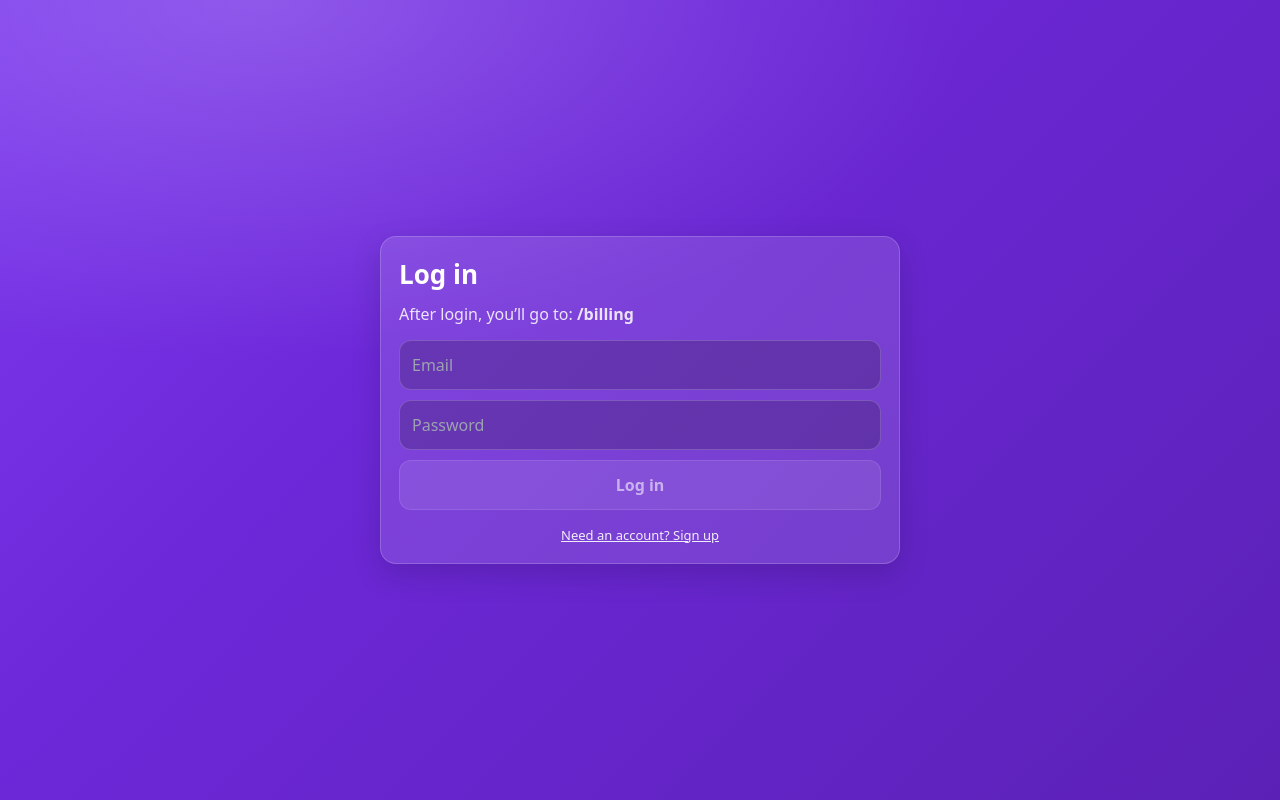
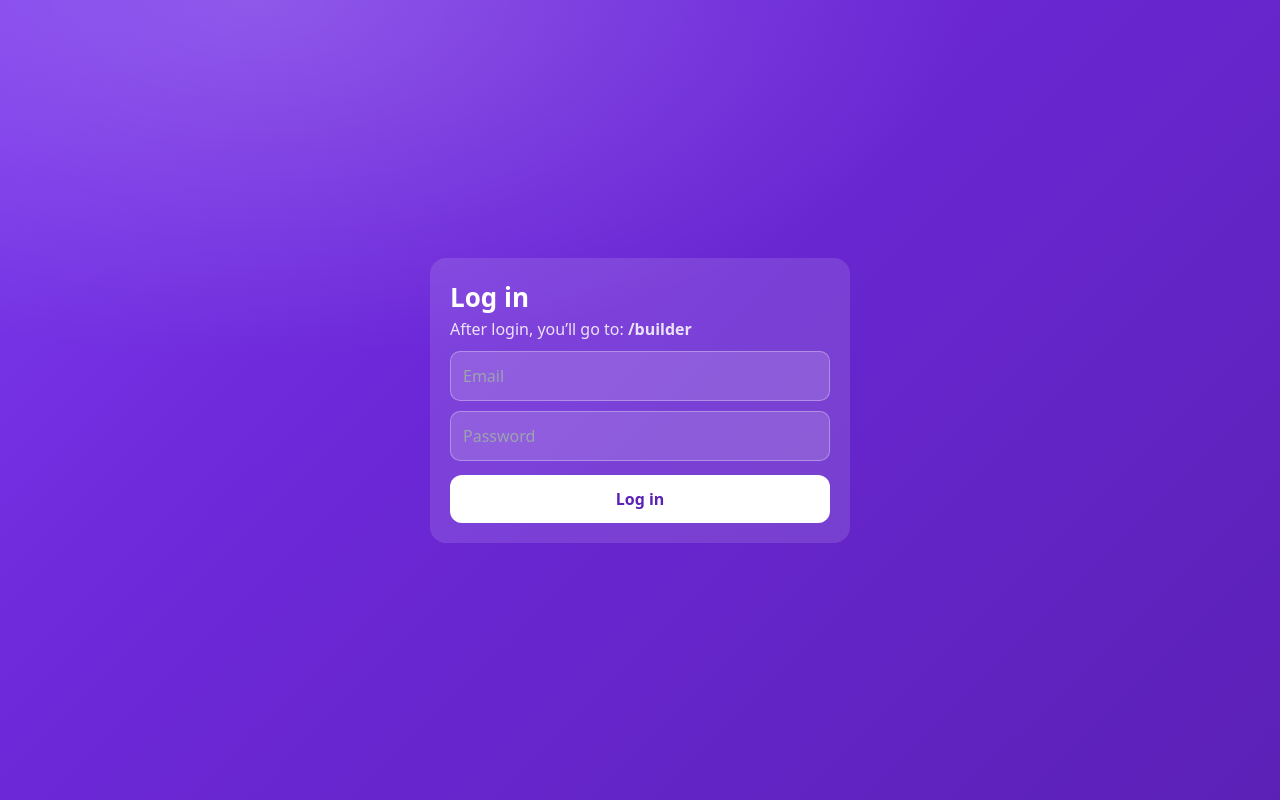
Before and after one commit to blin1124/forgesite, a Next.js app: page /login in a window 1280 px wide. Built offline with nearby package versions, Linux system fonts and the light colour scheme; no server answers.

Commit message:
Refactor LoginClient component
Refactor login component to improve functionality and UI.

```diff
--- a/app/login/Client.tsx
+++ b/app/login/Client.tsx
@@ -1,44 +1,63 @@
 "use client";
 
-import { useMemo, useState } from "react";
+import { useEffect, useState } from "react";
 import { useRouter, useSearchParams } from "next/navigation";
 import { createClient } from "@supabase/supabase-js";
 
 function getSupabase() {
-  const url = process.env.NEXT_PUBLIC_SUPABASE_URL || "";
-  const anon = process.env.NEXT_PUBLIC_SUPABASE_ANON_KEY || "";
-  if (!url || !anon) throw new Error("Missing NEXT_PUBLIC_SUPABASE_URL or NEXT_PUBLIC_SUPABASE_ANON_KEY");
+  const url = process.env.NEXT_PUBLIC_SUPABASE_URL!;
+  const anon = process.env.NEXT_PUBLIC_SUPABASE_ANON_KEY!;
   return createClient(url, anon);
 }
 
 export default function LoginClient() {
   const router = useRouter();
-  const sp = useSearchParams();
+  const search = useSearchParams();
 
-  // ✅ DEFAULT to billing (so customers always pay first)
-  const next = useMemo(() => sp.get("next") || "/billing", [sp]);
+  const next = search.get("next") || "/builder";
 
   const [email, setEmail] = useState("");
   const [password, setPassword] = useState("");
-  const [busy, setBusy] = useState(false);
-  const [error, setError] = useState("");
+  const [msg, setMsg] = useState("");
+  const [loading, setLoading] = useState(false);
 
-  async function onLogin() {
-    setError("");
-    setBusy(true);
+  // ✅ If already logged in, redirect immediately
+  useEffect(() => {
+    const check = async () => {
+      const supabase = getSupabase();
+      const { data } = await supabase.auth.getSession();
+      if (data?.session) {
+        router.replace(next);
+      }
+    };
+    check();
+  }, [router, next]);
+
+  async function login() {
+    setLoading(true);
+    setMsg("");
+
     try {
       const supabase = getSupabase();
+
       const { error } = await supabase.auth.signInWithPassword({
-        email: email.trim(),
+        email,
         password,
       });
-      if (error) throw new Error(error.message);
 
-      router.push(next);
-    } catch (e: any) {
-      setError(e?.message || "Login failed");
+      if (error) {
+        setMsg(error.message);
+        return;
+      }
+
+      // ✅ IMPORTANT: wait for cookie write
+      await new Promise((r) => setTimeout(r, 200));
+
+      router.replace(next);
+    } catch {
+      setMsg("Login failed");
     } finally {
-      setBusy(false);
+      setLoading(false);
     }
   }
 
@@ -52,95 +71,63 @@ export default function LoginClient() {
         color: "white",
         background:
           "radial-gradient(1200px 600px at 20% 0%, rgba(255,255,255,0.18), transparent 60%), linear-gradient(135deg, rgb(124,58,237) 0%, rgb(109,40,217) 35%, rgb(91,33,182) 100%)",
-        fontFamily:
-          'ui-sans-serif, system-ui, -apple-system, Segoe UI, Roboto, Helvetica, Arial, "Apple Color Emoji", "Segoe UI Emoji"',
       }}
     >
       <div
         style={{
-          width: "min(520px, 92vw)",
+          width: 420,
           background: "rgba(255,255,255,0.12)",
-          border: "1px solid rgba(255,255,255,0.18)",
           borderRadius: 16,
-          padding: 18,
-          boxShadow: "0 10px 30px rgba(0,0,0,0.15)",
+          padding: 20,
         }}
       >
-        <h1 style={{ margin: 0, fontSize: 26, fontWeight: 900 }}>Log in</h1>
-        <p style={{ marginTop: 8, opacity: 0.85 }}>
-          After login, you’ll go to: <b>{next}</b>
-        </p>
+        <h1 style={{ fontSize: 26, fontWeight: 900 }}>Log in</h1>
+        <p style={{ opacity: 0.85 }}>After login, you’ll go to: <b>{next}</b></p>
 
-        {error ? (
-          <div
-            style={{
-              marginTop: 12,
-              padding: 12,
-              borderRadius: 12,
-              background: "rgba(185, 28, 28, .25)",
-              border: "1px solid rgba(185, 28, 28, .5)",
-            }}
-          >
-            {error}
-          </div>
-        ) : null}
+        <input
+          placeholder="Email"
+          value={email}
+          onChange={(e) => setEmail(e.target.value)}
+          style={input}
+        />
+        <input
+          placeholder="Password"
+          type="password"
+          value={password}
+          onChange={(e) => setPassword(e.target.value)}
+          style={input}
+        />
 
-        <div style={{ marginTop: 14, display: "grid", gap: 10 }}>
-          <input value={email} onChange={(e) => setEmail(e.target.value)} placeholder="Email" style={inputStyle} />
-          <input
-            value={password}
-            onChange={(e) => setPassword(e.target.value)}
-            placeholder="Password"
-            type="password"
-            style={inputStyle}
-          />
+        {msg && (
+          <div style={{ marginTop: 10, color: "#fecaca" }}>{msg}</div>
+        )}
 
-          <button
-            onClick={onLogin}
-            disabled={busy || !email.trim() || password.length < 6}
-            style={{
-              ...buttonStyle,
-              opacity: busy || !email.trim() || password.length < 6 ? 0.6 : 1,
-            }}
-          >
-            {busy ? "Signing in…" : "Log in"}
-          </button>
-
-          <a
-            href={`/signup?next=${encodeURIComponent(next)}`}
-            style={{
-              textAlign: "center",
-              marginTop: 6,
-              color: "white",
-              opacity: 0.9,
-              textDecoration: "underline",
-              fontSize: 13,
-            }}
-          >
-            Need an account? Sign up
-          </a>
-        </div>
+        <button onClick={login} disabled={loading} style={btn}>
+          {loading ? "Signing in…" : "Log in"}
+        </button>
       </div>
     </main>
   );
 }
 
-const inputStyle: React.CSSProperties = {
+const input: React.CSSProperties = {
   width: "100%",
-  padding: "12px 12px",
-  borderRadius: 12,
-  border: "1px solid rgba(255,255,255,0.18)",
-  outline: "none",
-  background: "rgba(0,0,0,0.18)",
+  padding: 12,
+  marginTop: 10,
+  borderRadius: 10,
+  border: "1px solid rgba(255,255,255,0.3)",
+  background: "rgba(255,255,255,0.15)",
   color: "white",
 };
 
-const buttonStyle: React.CSSProperties = {
-  padding: "12px 14px",
+const btn: React.CSSProperties = {
+  width: "100%",
+  padding: 12,
+  marginTop: 14,
   borderRadius: 12,
-  border: "1px solid rgba(255,255,255,0.18)",
-  background: "rgba(255,255,255,0.14)",
-  color: "white",
   fontWeight: 900,
+  background: "white",
+  color: "rgb(91,33,182)",
+  border: "none",
   cursor: "pointer",
 };
```
